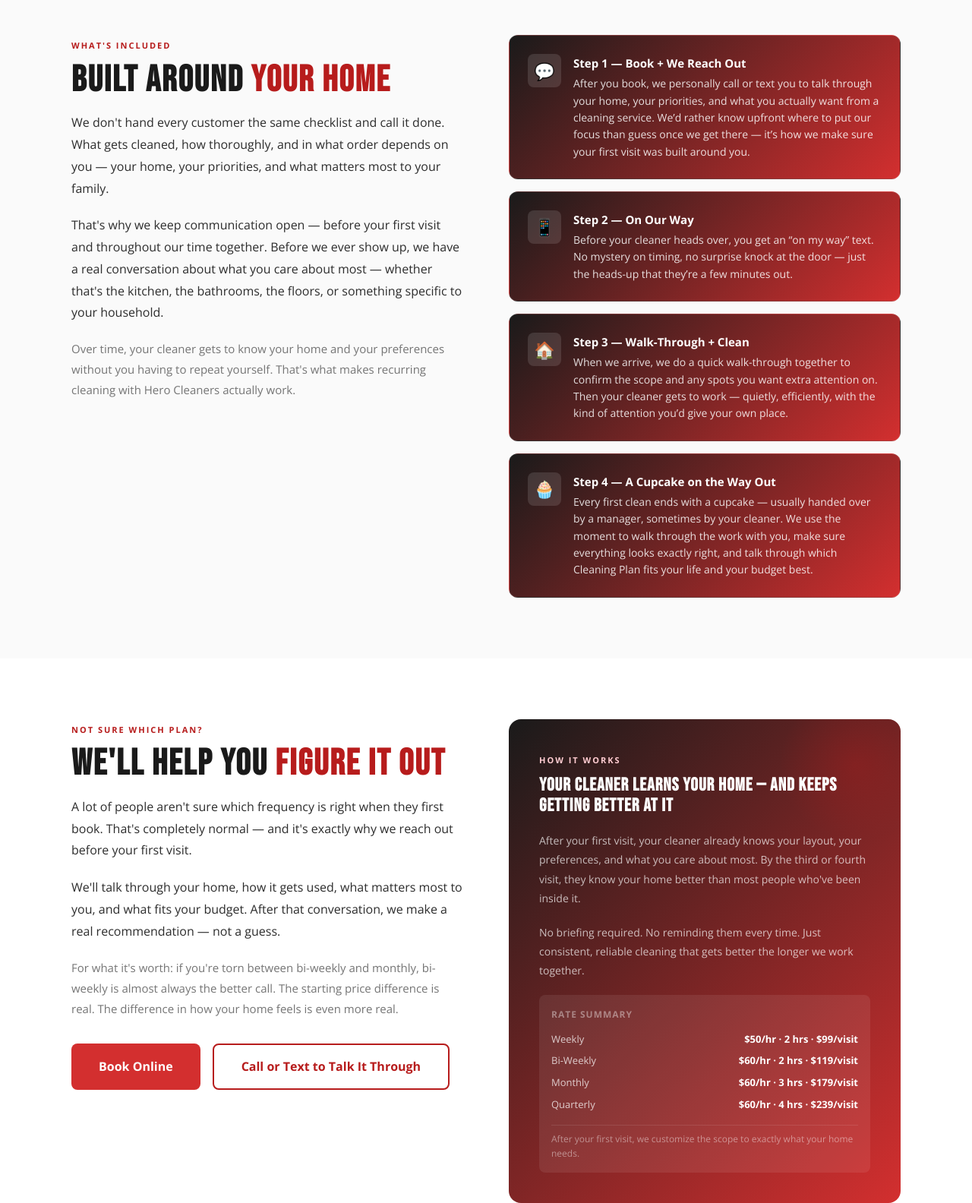
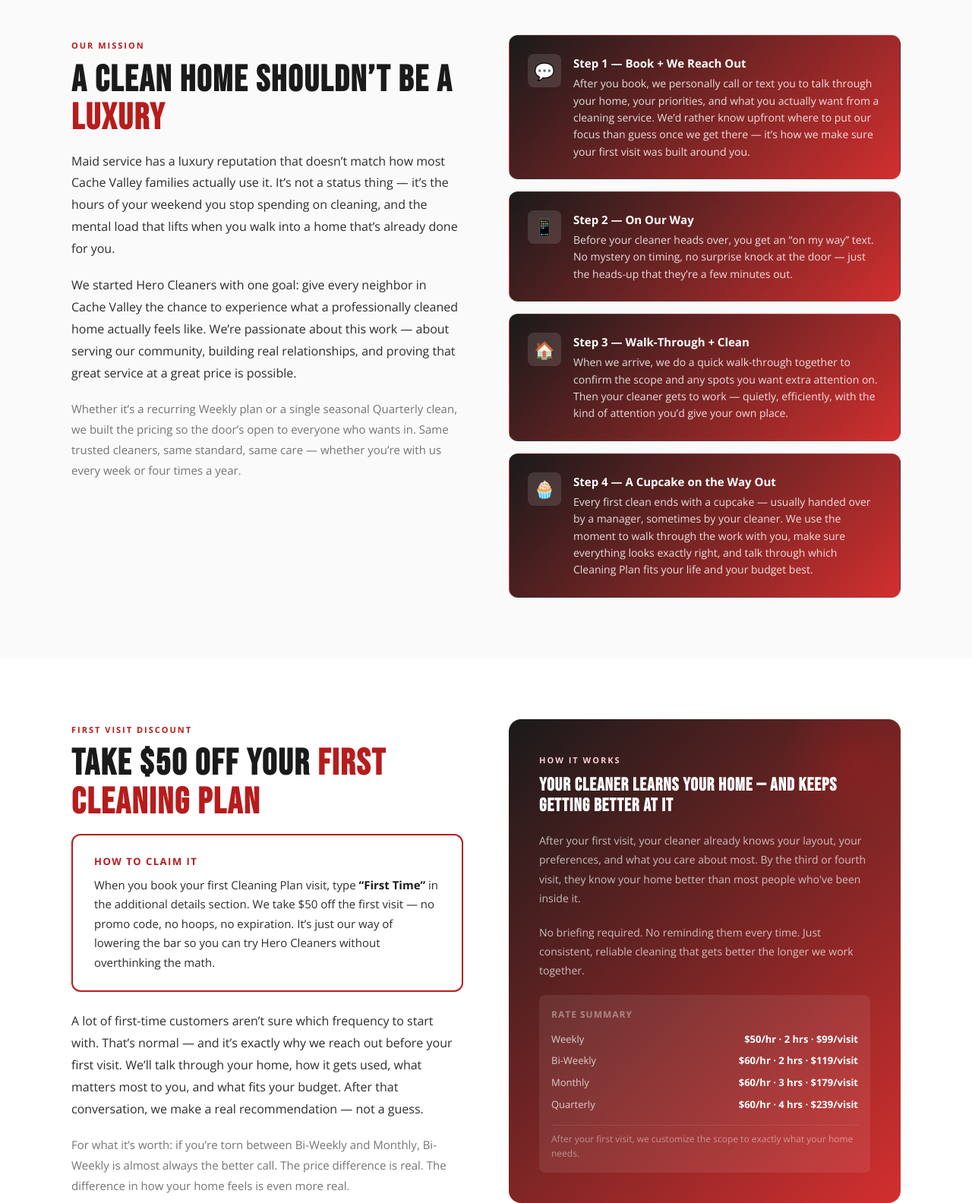
Before and after one commit to camsmith126/hero-cleaners-website, an Eleventy site: page website/recurring-cleaning.html in a window 1280 px wide. Shown: the part 2340-3924 px from the top of the page at 76% size. Built offline with nearby package versions, Linux system fonts and the light colour scheme; Eleventy itself is replaced by a stand-in of ours; files that its build step writes are made by us from their sources; a script that the page names is missing.

Commit message:
Cleaning Plans left columns: section 1 reframed as 'Our Mission — A Clean Home Shouldn't Be A Luxury' (problem/solution + vision + passion). Section 2 reframed as 'Take $50 Off Your First Cleaning Plan' with the 'First Time' redemption mechanic in a callout box + plan-fit conversation copy. Right columns (4 steps box + dark card) unchanged per Cam's note.

```diff
--- a/website/recurring-cleaning.html
+++ b/website/recurring-cleaning.html
@@ -314,11 +314,11 @@
 <section style="background:var(--off-white)"><div class="container">
   <div class="two-col">
     <div>
-      <span class="section-label">What's Included</span>
-      <h2 class="section-title">BUILT AROUND <em>YOUR HOME</em></h2>
-      <p style="font-size:16px;color:var(--charcoal);line-height:1.8;margin-bottom:20px;">We don't hand every customer the same checklist and call it done. What gets cleaned, how thoroughly, and in what order depends on you &mdash; your home, your priorities, and what matters most to your family.</p>
-      <p style="font-size:16px;color:var(--charcoal);line-height:1.8;margin-bottom:20px;">That's why we keep communication open &mdash; before your first visit and throughout our time together. Before we ever show up, we have a real conversation about what you care about most &mdash; whether that's the kitchen, the bathrooms, the floors, or something specific to your household.</p>
-      <p style="font-size:15px;color:var(--gray);line-height:1.8;">Over time, your cleaner gets to know your home and your preferences without you having to repeat yourself. That's what makes recurring cleaning with Hero Cleaners actually work.</p>
+      <span class="section-label">Our Mission</span>
+      <h2 class="section-title">A CLEAN HOME SHOULDN&rsquo;T BE A <em>LUXURY</em></h2>
+      <p style="font-size:16px;color:var(--charcoal);line-height:1.8;margin-bottom:20px;">Maid service has a luxury reputation that doesn&rsquo;t match how most Cache Valley families actually use it. It&rsquo;s not a status thing &mdash; it&rsquo;s the hours of your weekend you stop spending on cleaning, and the mental load that lifts when you walk into a home that&rsquo;s already done for you.</p>
+      <p style="font-size:16px;color:var(--charcoal);line-height:1.8;margin-bottom:20px;">We started Hero Cleaners with one goal: give every neighbor in Cache Valley the chance to experience what a professionally cleaned home actually feels like. We&rsquo;re passionate about this work &mdash; about serving our community, building real relationships, and proving that great service at a great price is possible.</p>
+      <p style="font-size:15px;color:var(--gray);line-height:1.8;">Whether it&rsquo;s a recurring Weekly plan or a single seasonal Quarterly clean, we built the pricing so the door&rsquo;s open to everyone who wants in. Same trusted cleaners, same standard, same care &mdash; whether you&rsquo;re with us every week or four times a year.</p>
     </div>
     <div style="display:flex;flex-direction:column;gap:16px;">
       <div style="background:linear-gradient(135deg, var(--black) 0%, var(--red-accent) 100%);color:var(--white);border:1.5px solid rgba(255,255,255,0.1);border-radius:12px;padding:24px;display:flex;gap:16px;align-items:flex-start;">
@@ -345,11 +345,14 @@
 <section><div class="container">
   <div class="two-col">
     <div>
-      <span class="section-label">Not Sure Which Plan?</span>
-      <h2 class="section-title">WE'LL HELP YOU <em>FIGURE IT OUT</em></h2>
-      <p style="font-size:16px;color:var(--charcoal);line-height:1.8;margin-bottom:20px;">A lot of people aren't sure which frequency is right when they first book. That's completely normal &mdash; and it's exactly why we reach out before your first visit.</p>
-      <p style="font-size:16px;color:var(--charcoal);line-height:1.8;margin-bottom:20px;">We'll talk through your home, how it gets used, what matters most to you, and what fits your budget. After that conversation, we make a real recommendation &mdash; not a guess.</p>
-      <p style="font-size:15px;color:var(--gray);line-height:1.8;margin-bottom:32px;">For what it's worth: if you're torn between bi-weekly and monthly, bi-weekly is almost always the better call. The starting price difference is real. The difference in how your home feels is even more real.</p>
+      <span class="section-label">First Visit Discount</span>
+      <h2 class="section-title">TAKE $50 OFF YOUR <em>FIRST CLEANING PLAN</em></h2>
+      <div style="background:var(--white);border:2px solid var(--red);border-radius:12px;padding:24px 28px;margin-bottom:24px;">
+        <div style="font-size:13px;font-weight:700;letter-spacing:1.5px;text-transform:uppercase;color:var(--red);margin-bottom:8px;">How to claim it</div>
+        <p style="font-size:15px;color:var(--charcoal);line-height:1.7;margin:0;">When you book your first Cleaning Plan visit, type <strong style="color:var(--black);">&ldquo;First Time&rdquo;</strong> in the additional details section. We take $50 off the first visit &mdash; no promo code, no hoops, no expiration. It&rsquo;s just our way of lowering the bar so you can try Hero Cleaners without overthinking the math.</p>
+      </div>
+      <p style="font-size:16px;color:var(--charcoal);line-height:1.8;margin-bottom:20px;">A lot of first-time customers aren&rsquo;t sure which frequency to start with. That&rsquo;s normal &mdash; and it&rsquo;s exactly why we reach out before your first visit. We&rsquo;ll talk through your home, how it gets used, what matters most to you, and what fits your budget. After that conversation, we make a real recommendation &mdash; not a guess.</p>
+      <p style="font-size:15px;color:var(--gray);line-height:1.8;margin-bottom:32px;">For what it&rsquo;s worth: if you&rsquo;re torn between Bi-Weekly and Monthly, Bi-Weekly is almost always the better call. The price difference is real. The difference in how your home feels is even more real.</p>
       <div style="display:flex;gap:16px;flex-wrap:wrap;">
         <button data-token="783f337442754ad48f775d1fd385cbbb" data-orgname="Hero-Cleaners" class="hcp-button btn btn-primary btn-lg" style="background:#D32F2F;border-color:#D32F2F;;font-weight:700;" onClick="HCPWidget.openModal()">Book Online</button>
         <a href="tel:4352770370" class="btn btn-secondary btn-lg">Call or Text to Talk It Through</a>
```
